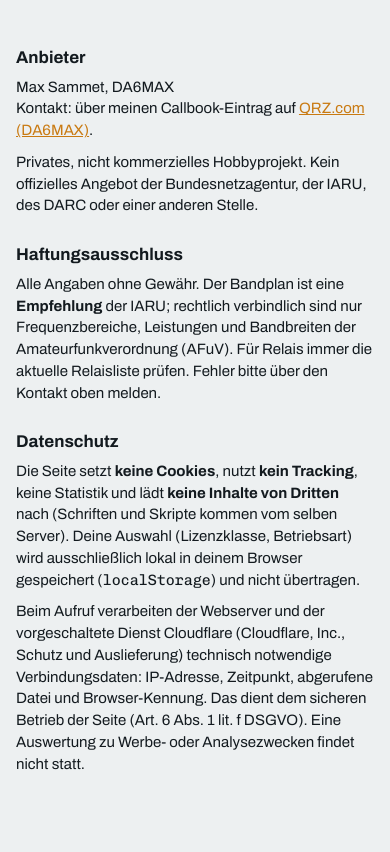
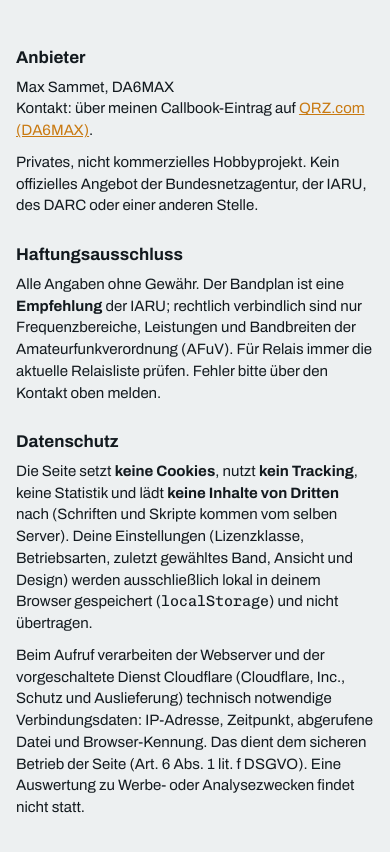
Before and after one commit to mooxle/bandplan-dl, a plain HTML site: page impressum.html in a window 390 px wide. Shown: the part 86-938 px from the top of the page. Drawn offline with Linux system fonts and the light colour scheme.

Commit message:
Datenschutz: alle localStorage-Werte nennen, Screenshots aktualisiert
- Impressum nennt jetzt alle lokal gespeicherten Einstellungen
  (Klasse, Betriebsarten, Band, Ansicht, Design)
- Screenshots mit Design-Umschalter; Mobilbild per 390-px-iframe,
  weil Headless Chrome eine Mindestfensterbreite hat und rechts abschnitt

Co-Authored-By: Claude Opus 5.5 <noreply@anthropic.com>

```diff
--- a/impressum.html
+++ b/impressum.html
@@ -29,7 +29,7 @@
   <p>Alle Angaben ohne Gewähr. Der Bandplan ist eine <strong>Empfehlung</strong> der IARU; rechtlich verbindlich sind nur Frequenzbereiche, Leistungen und Bandbreiten der Amateurfunkverordnung (AFuV). Für Relais immer die aktuelle Relaisliste prüfen. Fehler bitte über den Kontakt oben melden.</p>
 
   <h2>Datenschutz</h2>
-  <p>Die Seite setzt <strong>keine Cookies</strong>, nutzt <strong>kein Tracking</strong>, keine Statistik und lädt <strong>keine Inhalte von Dritten</strong> nach (Schriften und Skripte kommen vom selben Server). Deine Auswahl (Lizenzklasse, Betriebsart) wird ausschließlich lokal in deinem Browser gespeichert (<span class="mono">localStorage</span>) und nicht übertragen.</p>
+  <p>Die Seite setzt <strong>keine Cookies</strong>, nutzt <strong>kein Tracking</strong>, keine Statistik und lädt <strong>keine Inhalte von Dritten</strong> nach (Schriften und Skripte kommen vom selben Server). Deine Einstellungen (Lizenzklasse, Betriebsarten, zuletzt gewähltes Band, Ansicht und Design) werden ausschließlich lokal in deinem Browser gespeichert (<span class="mono">localStorage</span>) und nicht übertragen.</p>
   <p>Beim Aufruf verarbeiten der Webserver und der vorgeschaltete Dienst Cloudflare (Cloudflare, Inc., Schutz und Auslieferung) technisch notwendige Verbindungsdaten: IP-Adresse, Zeitpunkt, abgerufene Datei und Browser-Kennung. Das dient dem sicheren Betrieb der Seite (Art. 6 Abs. 1 lit. f DSGVO). Eine Auswertung zu Werbe- oder Analysezwecken findet nicht statt.</p>
 </div>
 </body>
```
Also changed, not shown: docs/screenshot-band.png, docs/screenshot-mobile.png, docs/screenshot-spickzettel.png.
